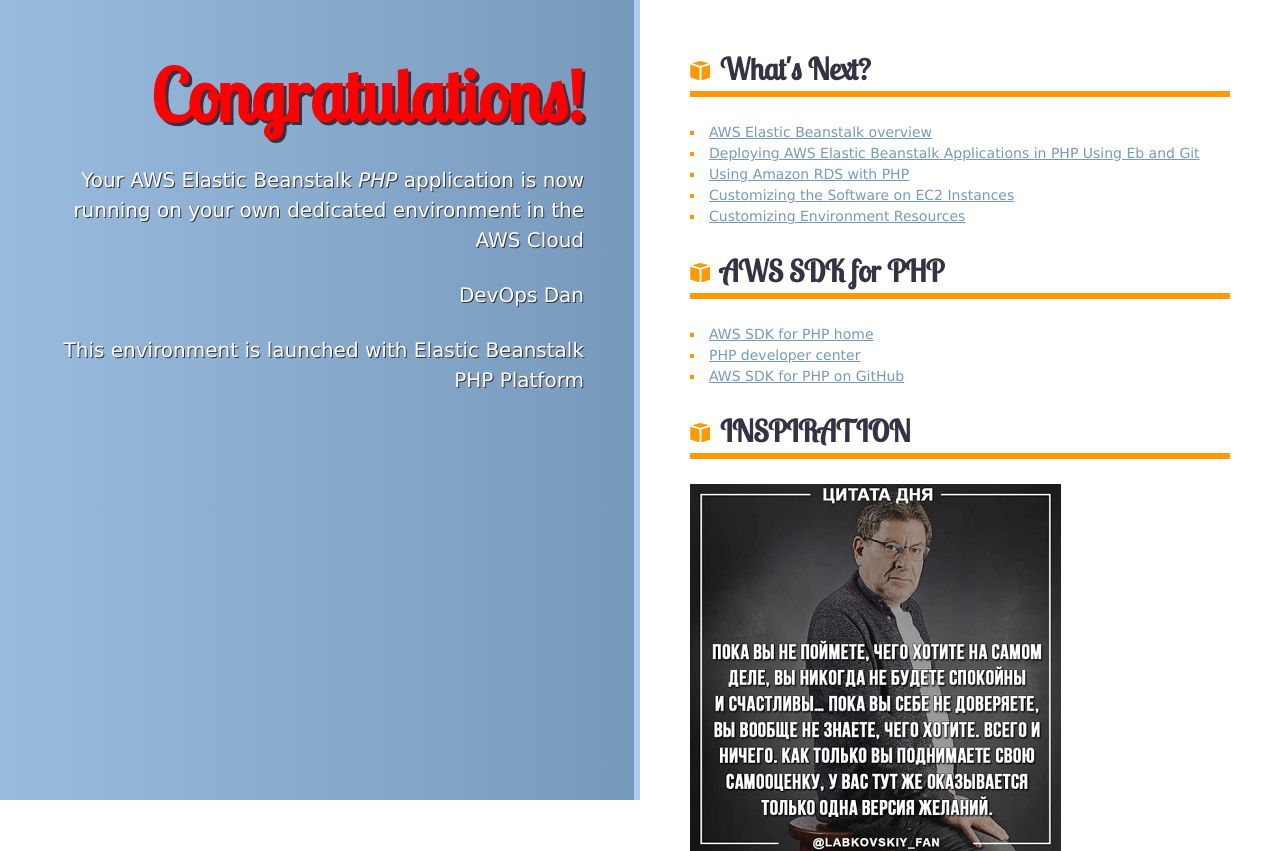
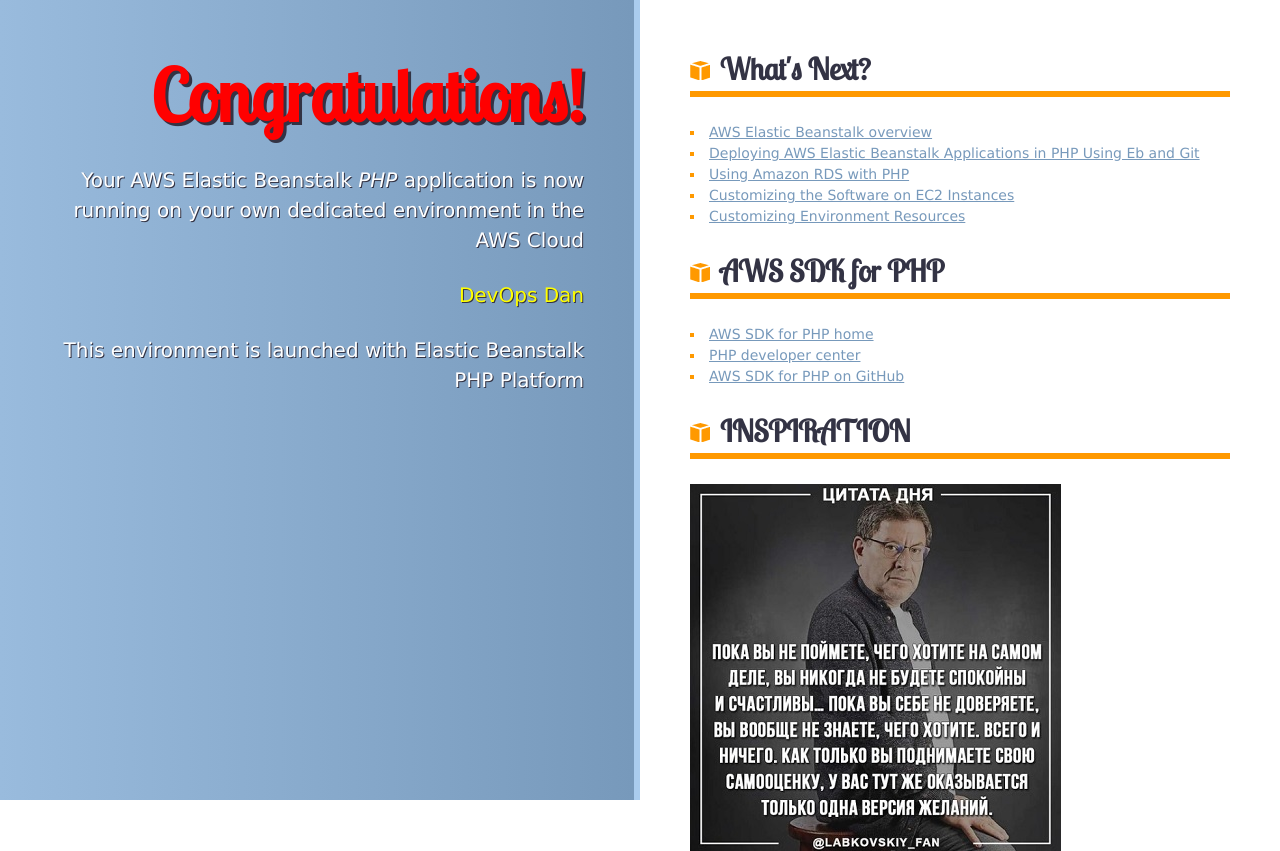
Before and after one commit to dan10051/jenkins-deploy-php-claster, a PHP site: page / in a window 1280 px wide. Shown: the top 851 px of the page. Run offline with PHP 8.4, Linux system fonts and the light colour scheme.

Commit message:
yellow color

```diff
--- a/index.php
+++ b/index.php
@@ -25,7 +25,7 @@ else
     <section class="congratulations">
         <h1><font color=red>Congratulations!</font></h1>
         <p>Your AWS Elastic Beanstalk <em>PHP</em> application is now running on your own dedicated environment in the AWS&nbsp;Cloud</p>
-        <p>DevOps Dan</p>
+        <p><font color=yellow>DevOps Dan</font></p>
         <p>This environment is launched with Elastic Beanstalk PHP Platform</p>
     </section>
 
```
